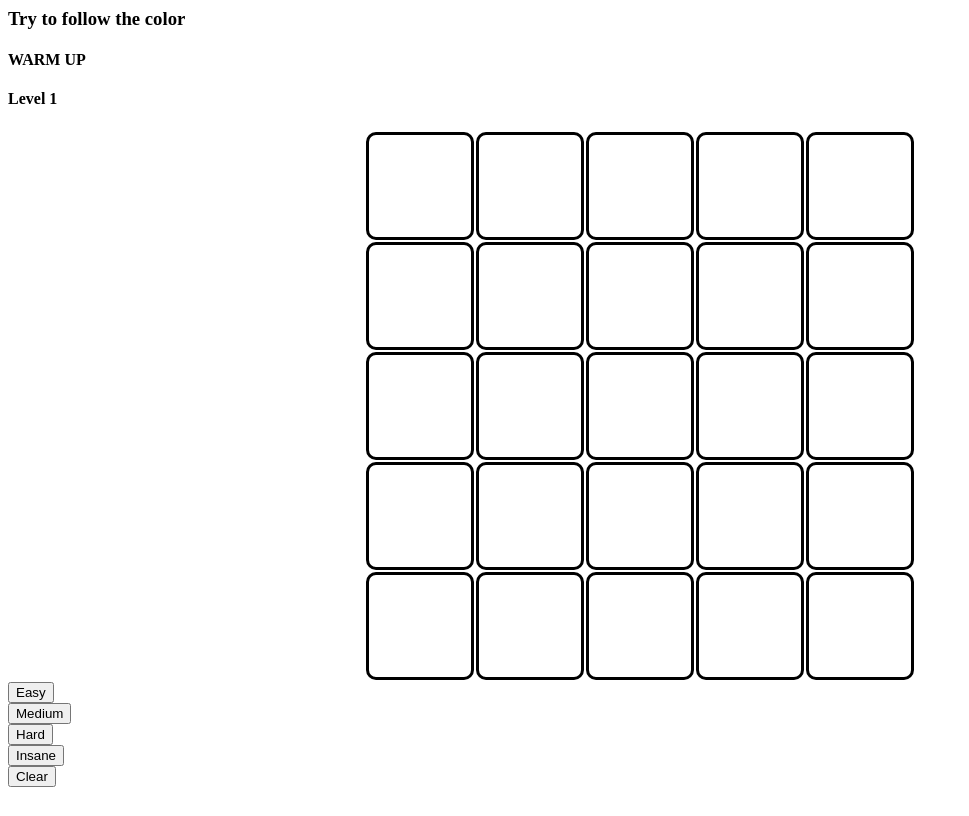
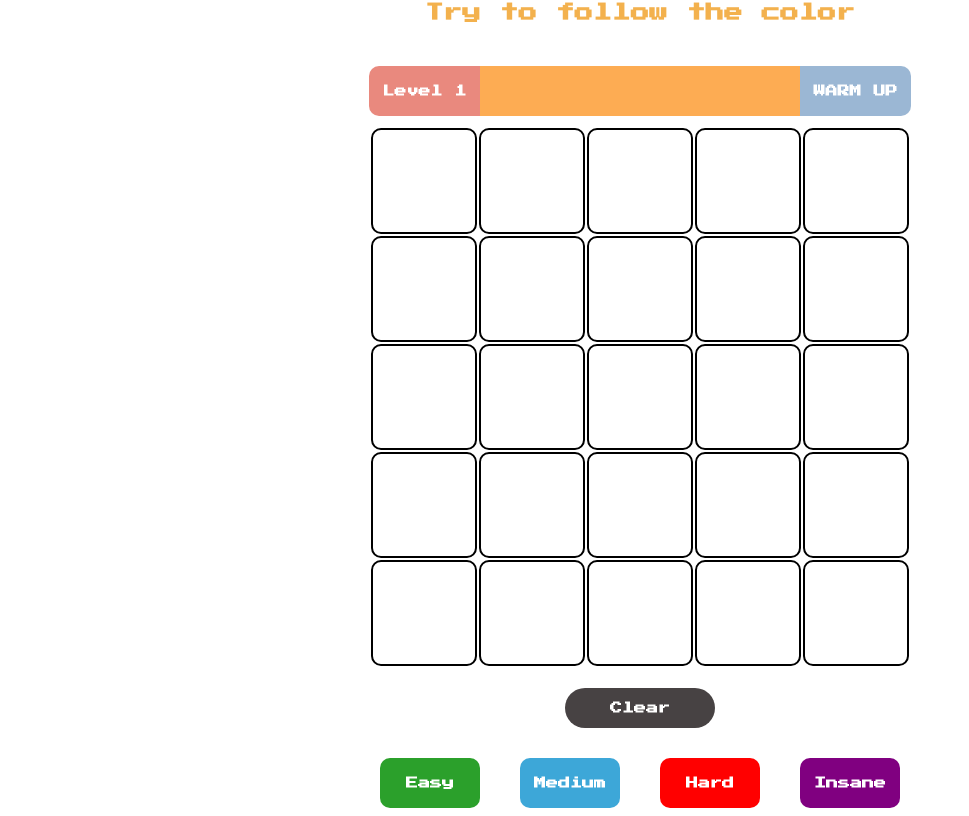
Before and after one commit to nguyen1207/memory-game, a plain HTML site: page index.html in a window 1280 px wide. Shown: the part 72-888 px from the top of the page, without its empty margins (0-969 px from the left). Before the commit the page ends 867 px from the top, so only its background shows below. Drawn offline with Linux system fonts and the light colour scheme.

Commit message:
design UI

```diff
--- a/index.html
+++ b/index.html
@@ -5,15 +5,21 @@
     <meta http-equiv="X-UA-Compatible" content="IE=edge">
     <meta name="viewport" content="width=device-width, initial-scale=1.0">
     <link rel="stylesheet" href="style.css">
-    <title>Document</title>
+    <link rel="preconnect" href="https://fonts.gstatic.com">
+    <link href="https://fonts.googleapis.com/css2?family=Press+Start+2P&display=swap" rel="stylesheet">
+    <title>Memory game</title>
 </head>
 <body>
-    <h1>Memory game</h1>
-    <h3>Try to follow the color</h3>
+    <div id="header">
+        <h1 id="title">Memory game</h1>
+        <h3 id="description">Try to follow the color</h3>
         <h4 id="message"></h4>
+        <div id="status">
+            <h4 id="level"></h4>
+            <h4 id="difficulty"></h4>
             <h4 id="mode"></h4>
-    <h4 id="level"></h4>
-    <h2 id="difficulty"></h2>
+        </div>
+    </div>
     <table id="board">
         <tr>
             <th id="00"></th>
@@ -51,13 +57,19 @@
             <th id="44"></th>
         </tr>
     </table>
+    <div id="footer">
+        <div id="controller">
+            <button id="clear">Clear</button>
+            <button id="next">Next level</button>
+            <button id="try-again">Try again</button>
+        </div>
+        <div id="difficulty-choices">
             <button class="start" id="easy">Easy</button>
             <button class="start" id="medium">Medium</button>
             <button class="start" id="hard">Hard</button>
             <button class="start" id="insane">Insane</button>
-    <button id="clear">Clear</button>
-    <button id="next">Next level</button>
-    <button id="try-again">Try again</button>
+        </div>
+    </div>
     <script src="index.js"></script>
 </body>
 </html>
--- a/index.js
+++ b/index.js
@@ -46,7 +46,6 @@ var model = {
 
             this.cellIds.push(cellId);
         }
-        console.log(this.cellIds);
         view.demonstrate(this.cellIds);
     },
 
@@ -127,8 +126,6 @@ var view = {
     demonstrate: function(cellIds) {
         // Wait until all cells are rendered
         this.renderCells(cellIds).then(function() {
-            console.log('done');
-
             // Hide cells and let user select cells after 1 second
             setTimeout(view.hide, 1000, cellIds);
             setTimeout(controller.enableMouseInteract, 1000);
@@ -176,7 +173,7 @@ var view = {
     displayBtn: function(btnId, status) {
         let btn = document.getElementById(btnId);
         if(status == 1) {
-            btn.style.display = 'block';
+            btn.style.display = 'inline';
         }
         else {
             btn.style.display = 'none';
@@ -186,11 +183,33 @@ var view = {
     displayDifficulty: function(difficulty) {
         let difficultyElement = document.getElementById('difficulty');
         difficultyElement.innerText = difficulty.toUpperCase();
+        switch(difficulty) {
+            case 'easy':
+                difficultyElement.style.backgroundColor = 'rgb(43, 160, 43)';
+                break;
+            case 'medium':
+                difficultyElement.style.backgroundColor = 'rgb(61, 167, 216)';
+                break;
+            case 'hard':
+                difficultyElement.style.backgroundColor = 'red';
+                break;
+            case 'insane':
+                difficultyElement.style.backgroundColor = 'purple';
+                break;
+            default:
+                difficultyElement.style.backgroundColor = '#FDAC53';
+        }
     },
 
     displayMessage: function(message) {
         let messageElement = document.getElementById('message');
         messageElement.innerText = message;
+        if(controller.isWin || controller.levelSuccess) {
+            messageElement.style.color = 'green';
+        }
+        else {
+            messageElement.style.color = 'red';
+        }
     },
 
     displayLevel: function(level) {
@@ -273,7 +292,6 @@ var controller = {
     difficulty: '',
 
     instantiateLevel: function(difficulty) {
-        console.log(difficulty);
         switch(difficulty) {
             case 'easy':
                 model.baseSpeed = 1;
@@ -373,7 +391,6 @@ var controller = {
         model.selectedCount++;
         view.setNumber(cell);
         model.selectedCellIds.push(cell.id);
-        console.log(model.selectedCellIds);
     },
 
     deselectCell: function(cell) {
@@ -389,7 +406,6 @@ var controller = {
         cell.onmouseenter = view.setRandomColor;
         cell.onmouseleave = view.setDefaultColor;
         view.removeNumber(cell);
-        console.log(model.selectedCellIds);
     },
 
 
--- a/style.css
+++ b/style.css
@@ -1,3 +1,7 @@
+button {
+    font-family: 'Press Start 2P', cursive;
+}
+
 #board {
     margin-left: auto;
     margin-right: auto;
@@ -6,14 +10,138 @@
 #board th {
     width: 100px;
     height: 100px;
-    border-color: black;
+    border-color: rgb(0, 0, 0);
     border-style: solid;
-    border-width: 3px;
+    border-width: 2px;
+    border-radius: 10px;
+    font-family: 'Press Start 2P', cursive;
+    color: white;
+}
+
+#header {
+    text-align: center;
+}
+
+#title {
+    font-family: 'Press Start 2P', cursive;
+    color: rgb(145, 105, 45);
+}
+
+#description {
+    font-family: 'Press Start 2P', cursive;
+    color: rgb(243, 177, 77);
+}
+
+#message {
+    font-family: 'Press Start 2P', cursive;
+    font-size: 10px;
+    height: 12px;
+}
+
+#status{
+    height: 50px;
+    display: flex;
+    align-items: center;
+    justify-content: center;
+    margin-bottom: 10px;
+    font-family: 'Press Start 2P', cursive;
+    font-size: 12px;
+}
+
+#level {
+    width: 111px;
+    height: 50px;
+    line-height: 50px;
+    color: white;
+    background-color: #E9897E;
+    border-radius: 10px 0px 0px 10px;
+}
+
+#difficulty {
+    width: 320px;
+    height: 50px;
+    line-height: 50px;
+    background-color: #FDAC53;
+    color: white;
+}
+
+#mode {
+    width: 111px;
+    height: 50px;
+    line-height: 50px;
+    color: white;
+    background-color: #9BB7D4;
+    border-radius: 0px 10px 10px 0px;
+}
+
+#difficulty-choices {
+    width: auto;
+    display: flex;
+    align-items: center;
+    justify-content: center;
+
+}
+
+.start {
+    width: 100px;
+    height: 50px;
+    margin-left: 20px;
+    margin-right: 20px;
+    margin-top: 30px;
+    border: none;
+    color: white;
+    font-weight: bold;
+    font-size: 12px;
     border-radius: 10px;
 }
 
+#easy {
+    background-color: rgb(43, 160, 43);
+}
+
+#medium {
+    background-color: rgb(61, 167, 216);
+}
+
+#hard {
+    background-color: red;
+}
+
+#insane {
+    background-color: purple;
+}
+
+#controller {
+    display: flex;
+    align-items: center;
+    justify-content: center;
+}
+
+#controller button {
+    width: 150px;
+    height: 40px;
+    margin-top: 20px;
+    border: none;
+    border-radius: 20px;
+    color: white;
+    font-weight: bold;
+    font-size: 12px;
+}
+
+#clear {
+    background-color: rgb(71, 66, 67);
+}
+
+#next {
+    background-color: #2a8a85;
+}
+
 #try-again {
-    display: none;
+    background-color: rgb(99, 95, 95);
+}
+
+#controller:hover {
+    background-color: white;
 }
 
 #next {
```
Lines whose indentation alone changed are shown as unchanged.
